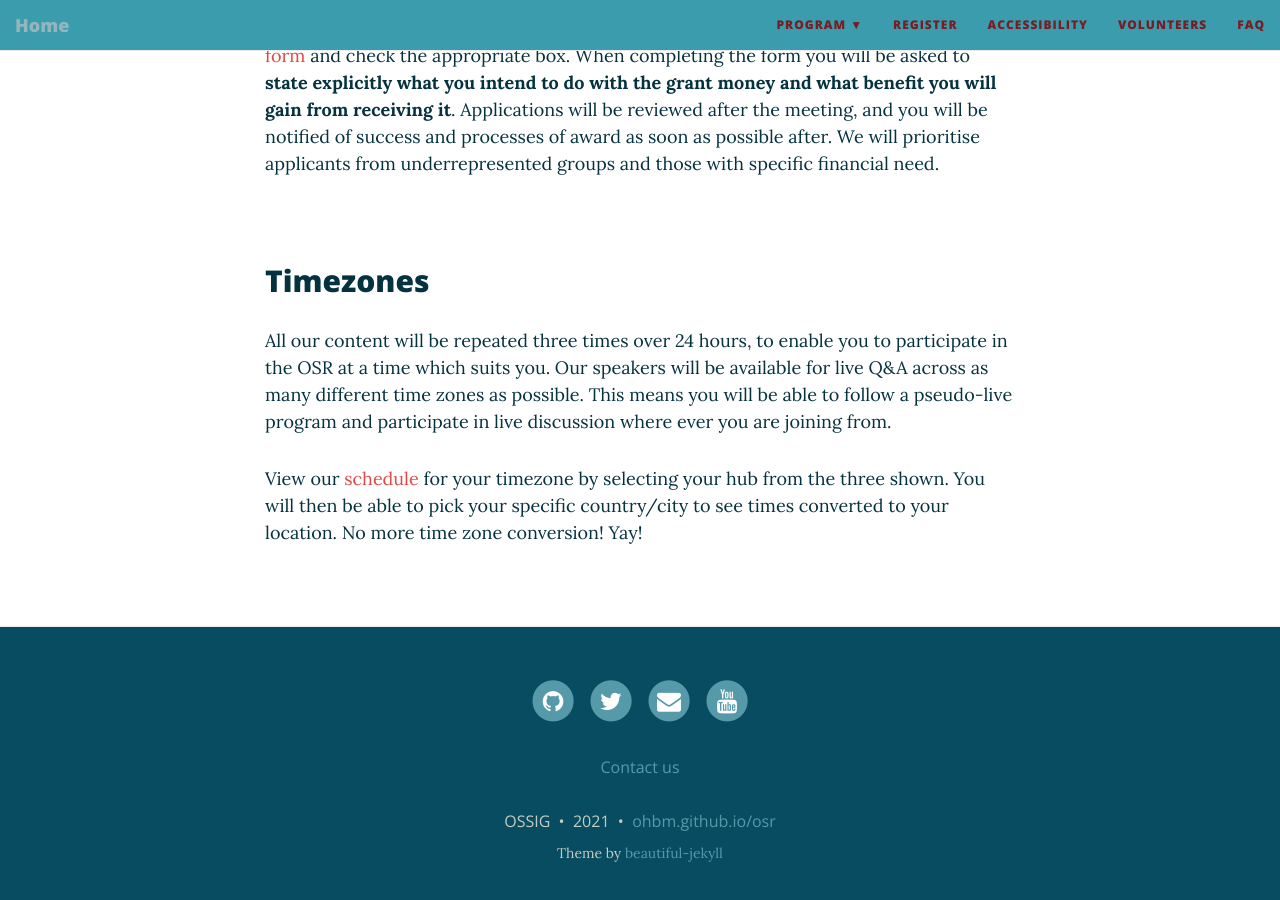
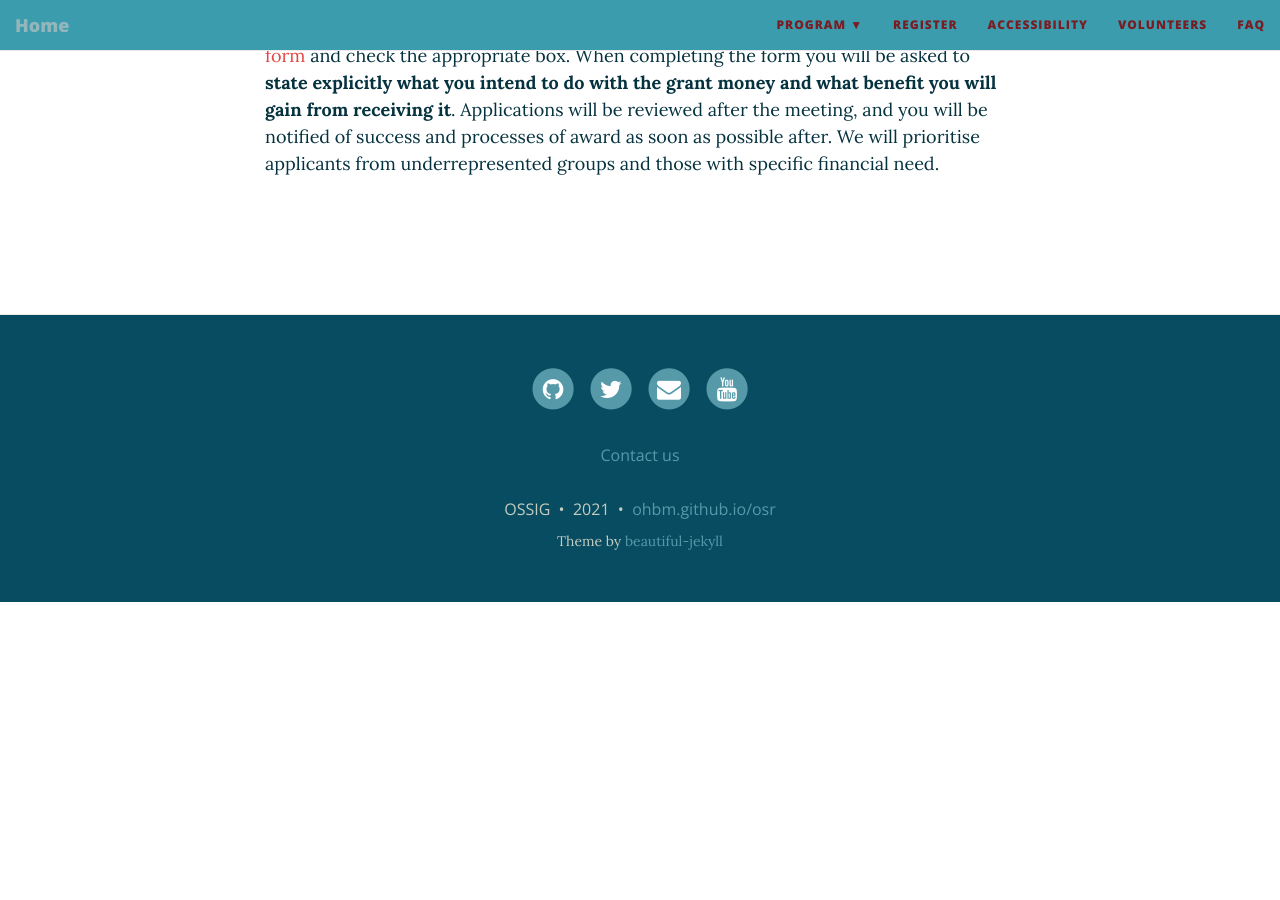
Before and after one commit to ohbm/osr2021, a Jekyll site: the page built from access.md, in a window 1280 px wide and 900 px high, scrolled down 2189 px. Built offline with Jekyll 4.4.1, drawn with Linux system fonts in a browser that asks for light colours; nearby versions of some CDN libraries; after the commit the page ends 2791 px from its top, so only the background shows below that.

Commit message:
Update access.md

```diff
--- a/access.md
+++ b/access.md
@@ -54,10 +54,3 @@ When completing the form you will be asked to **state explicitly what you intend
 
 <div id="hubs"></div>
 <br>
-## Timezones
-
-<!--img align="center" src="../img/OSR_schedule.png" alt="hubs" width="100%"-->
-
-All our content will be repeated three times over 24 hours, to enable you to participate in the OSR at a time which suits you. Our speakers will be available for live Q&A across as many different time zones as possible. This means you will be able to follow a pseudo-live program and participate in live discussion where ever you are joining from.
-
-View our [schedule](schedule.html) for your timezone by selecting your hub from the three shown. You will then be able to pick your specific country/city to see times converted to your location. No more time zone conversion! Yay!
```
